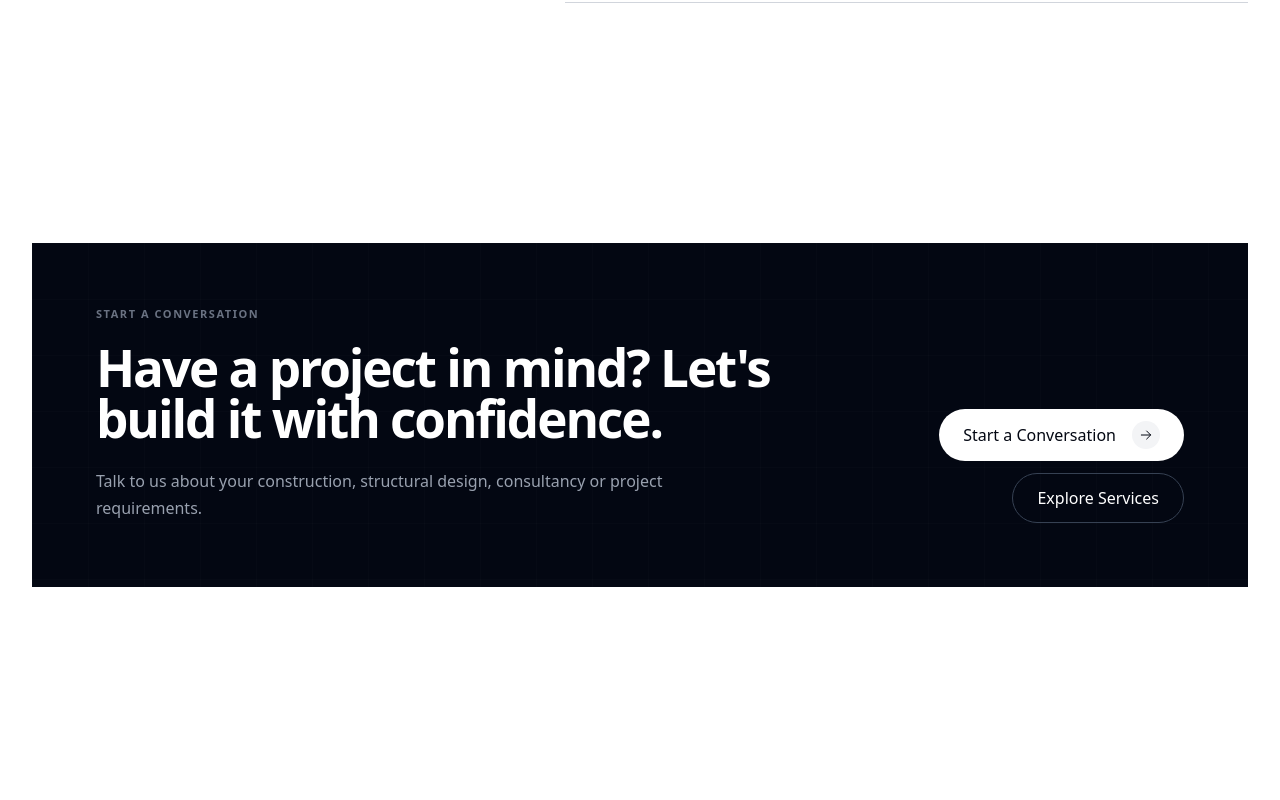
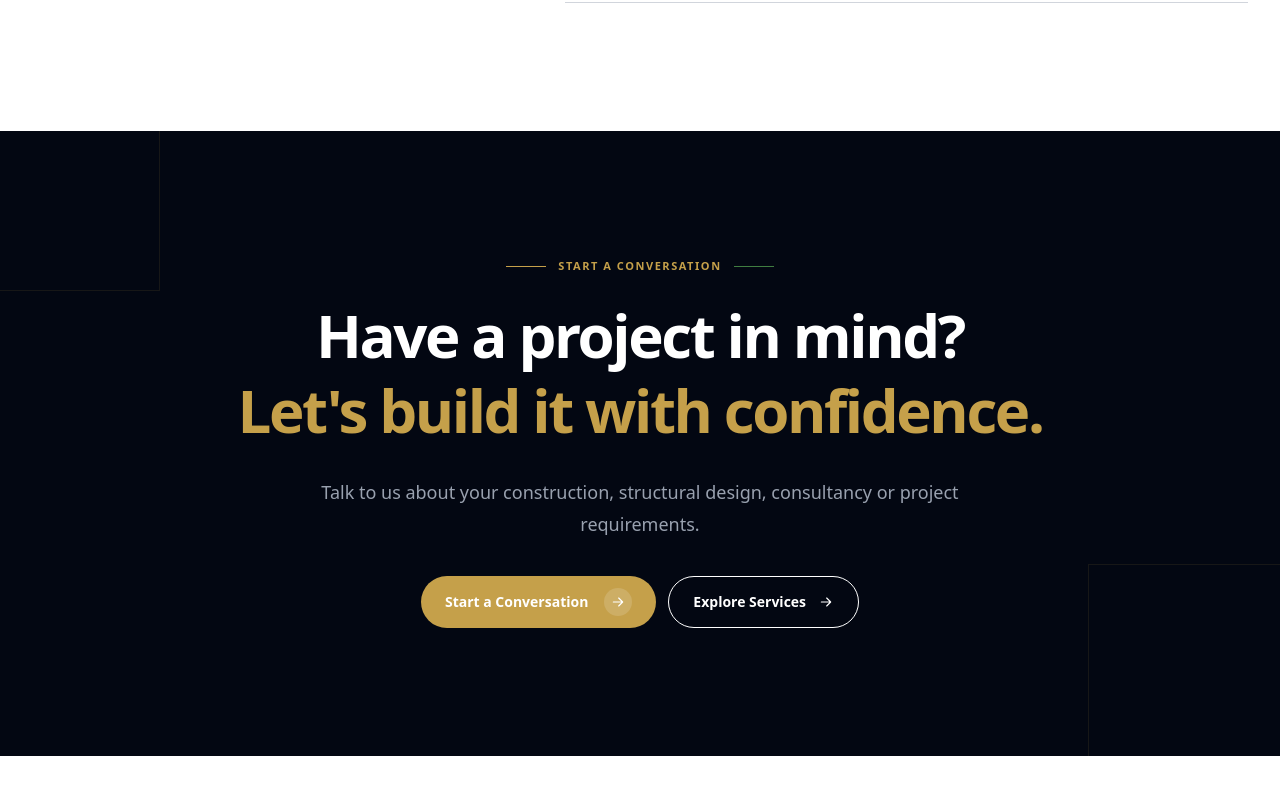
Before and after one commit to Sumolegen/Construction-Website, a Next.js app: page / in a window 1280 px wide. Shown: the part 8860-9660 px from the top of the page. Built offline with nearby package versions, Linux system fonts and the light colour scheme.

Commit message:
CTAPreview-updated

```diff
--- a/src/Components/sections/CTAPreview.tsx
+++ b/src/Components/sections/CTAPreview.tsx
@@ -3,60 +3,64 @@ import Container from "../ui/Container";
 
 export default function CTAPreview() {
   return (
-    <section className="bg-white py-20 sm:py-24 lg:py-28">
-      <Container>
-        <div className="relative overflow-hidden bg-gray-950 px-7 py-12 sm:px-10 sm:py-14 lg:px-16 lg:py-16">
+    <section className="relative overflow-hidden bg-gray-950 py-24 sm:py-28 lg:py-32">
+      {/* GOLD DECORATION */}
       <div
         aria-hidden="true"
-            className="absolute inset-0 opacity-10"
-            style={{
-              backgroundImage: `
-                linear-gradient(
-                  to right,
-                  rgba(255,255,255,0.15) 1px,
-                  transparent 1px
-                ),
-                linear-gradient(
-                  to bottom,
-                  rgba(255,255,255,0.15) 1px,
-                  transparent 1px
-                )
-              `,
-              backgroundSize: "56px 56px",
-            }}
+        className="pointer-events-none absolute left-0 top-0 h-40 w-40 border-r border-b border-brand-primary/40"
       />
 
-          <div className="relative grid gap-10 lg:grid-cols-12 lg:items-end">
-            <div className="lg:col-span-8">
-              <p className="text-label text-gray-500">
+      {/* GREEN DECORATION */}
+      <div
+        aria-hidden="true"
+        className="pointer-events-none absolute bottom-0 right-0 h-48 w-48 border-l border-t border-brand-secondary/40"
+      />
+
+      <div
+        aria-hidden="true"
+        className="pointer-events-none absolute left-1/2 top-1/2 h-[500px] w-[500px] -translate-x-1/2 -translate-y-1/2 rounded-full bg-brand-primary/5 blur-3xl"
+      />
+
+      <Container>
+        <div className="relative z-10 mx-auto max-w-4xl text-center">
+          <div className="mb-6 flex items-center justify-center gap-3">
+            <span className="h-px w-10 bg-brand-primary" />
+
+            <p className="text-label text-brand-primary">
               Start a Conversation
             </p>
 
-              <h2 className="text-h2 mt-5 max-w-4xl text-white">
-                Have a project in mind? Let&apos;s build it with confidence.
+            <span className="h-px w-10 bg-brand-secondary" />
+          </div>
+
+          <h2 className="font-[var(--font-primary)] text-4xl font-semibold leading-tight tracking-[-0.04em] text-white sm:text-5xl lg:text-6xl">
+            Have a project in mind?
+            <br />
+            <span className="text-brand-primary">
+              Let&apos;s build it with confidence.
+            </span>
           </h2>
 
-              <p className="text-body mt-6 max-w-2xl text-gray-400">
+          <p className="mx-auto mt-7 max-w-2xl text-base leading-8 text-gray-400 sm:text-lg">
             Talk to us about your construction, structural design,
             consultancy or project requirements.
           </p>
-            </div>
 
-            <div className="flex flex-wrap gap-3 lg:col-span-4 lg:justify-end">
+          <div className="mt-9 flex flex-wrap justify-center gap-3">
             <Link
               href="/contact"
-                className="group inline-flex min-h-12 items-center gap-4 rounded-full bg-white px-6 py-3 text-button text-gray-950 transition-all duration-300 hover:-translate-y-1 hover:bg-gray-200"
+              className="group inline-flex min-h-12 items-center gap-4 rounded-full bg-brand-primary px-6 py-3 font-[var(--font-primary)] text-sm font-semibold text-white transition-all duration-300 hover:-translate-y-1 brand-primary-hover hover:shadow-xl focus:outline-none focus-visible:ring-2 focus-visible:ring-brand-primary focus-visible:ring-offset-2 focus-visible:ring-offset-gray-950"
             >
               <span>Start a Conversation</span>
 
-                <span className="flex h-7 w-7 items-center justify-center rounded-full bg-gray-100 transition-transform duration-300 group-hover:translate-x-1">
+              <span className="flex h-7 w-7 items-center justify-center rounded-full bg-white/15 transition-transform duration-300 group-hover:translate-x-1">
                 <svg
-                    xmlns="http://www.w3.org/2000/svg"
                   viewBox="0 0 24 24"
                   fill="none"
                   stroke="currentColor"
-                    strokeWidth="1.5"
+                  strokeWidth="1.7"
                   className="h-4 w-4"
+                  aria-hidden="true"
                 >
                   <path
                     strokeLinecap="round"
@@ -69,11 +73,25 @@ export default function CTAPreview() {
 
             <Link
               href="/services"
-                className="inline-flex min-h-12 items-center rounded-full border border-gray-700 px-6 py-3 text-button text-white transition-all duration-300 hover:-translate-y-1 hover:border-gray-400"
+              className="inline-flex min-h-12 items-center gap-3 rounded-full border border-brand-secondary/50 bg-transparent px-6 py-3 font-[var(--font-primary)] text-sm font-semibold text-white transition-all duration-300 hover:-translate-y-1 hover:border-brand-secondary hover:bg-brand-secondary focus:outline-none focus-visible:ring-2 focus-visible:ring-brand-secondary focus-visible:ring-offset-2 focus-visible:ring-offset-gray-950"
             >
-                Explore Services
+              <span>Explore Services</span>
+
+              <svg
+                viewBox="0 0 24 24"
+                fill="none"
+                stroke="currentColor"
+                strokeWidth="1.7"
+                className="h-4 w-4"
+                aria-hidden="true"
+              >
+                <path
+                  strokeLinecap="round"
+                  strokeLinejoin="round"
+                  d="M5 12h14m-6-6 6 6-6 6"
+                />
+              </svg>
             </Link>
-            </div>
           </div>
         </div>
       </Container>
```
Lines whose indentation alone changed are shown as unchanged.
